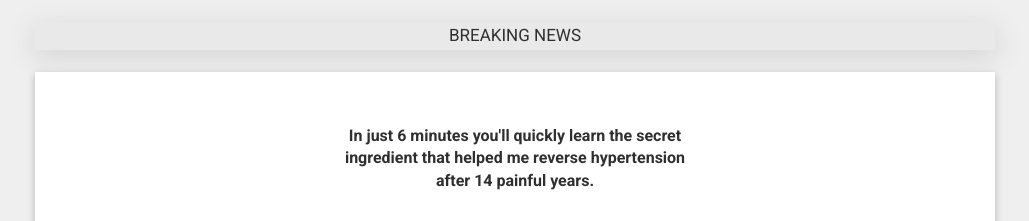
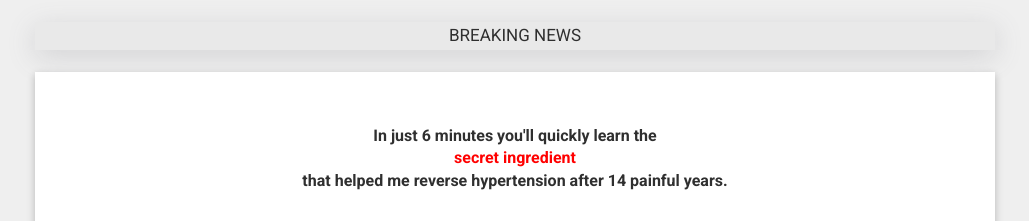
Before and after one commit to kleotos/presale_copy, a plain HTML site: page index.html in a window 1280 px wide. Shown: the top 221 px of the page, without its empty margins (125-1154 px from the left). Drawn offline with nearby package versions, Linux system fonts and the light colour scheme; a script that the page names is missing.

Commit message:
little changes

```diff
--- a/index.html
+++ b/index.html
@@ -79,7 +79,7 @@ document.addEventListener("DOMContentLoaded", function() {
       <div>
         <div>
           <p class="main_tst">
-            In just 6 minutes you'll quickly learn the secret <br> ingredient that helped me reverse hypertension <br> after 14 painful years.
+            In just 6 minutes you'll quickly learn the <br><span style="color: red;">secret  ingredient</span> <br>that helped me reverse hypertension  after 14 painful years.
           </p>
           <h1 style="margin-top: 1rem;"><u>Over <span>7,627 </span>Nigerians already use this secret <span>Indian <br> ingredient</span></u>
           </h1>
```
